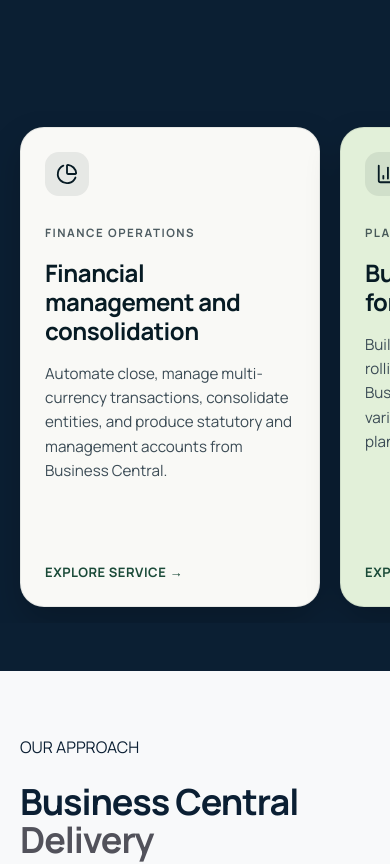
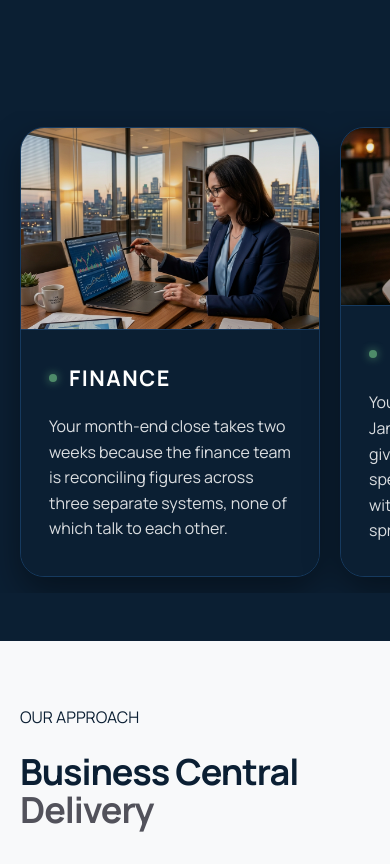
Before and after one commit to Bloom-Advisors/bloom-website, a React (Vite) app: page / in a window 390 px wide. Shown: the part 3400-4264 px from the top of the page. Built offline with nearby package versions, Linux system fonts and the light colour scheme.

Commit message:
Revert Services and CTA redesign

```diff
--- a/src/components/Services.css
+++ b/src/components/Services.css
@@ -87,6 +87,55 @@
   margin: 0;
 }
 
+/* View All Services Button */
+.btn-all-services {
+  display: inline-flex;
+  align-items: center;
+  background-color: #0B1F33;
+  border: 1px solid #163A5F;
+  border-radius: 50px;
+  padding: 0.35rem 1.5rem 0.35rem 0.35rem;
+  cursor: pointer;
+  transition: border-color 0.3s ease, background-color 0.3s ease;
+  margin-top: 0.25rem;
+}
+
+.btn-arrow-circle {
+  width: 36px;
+  height: 36px;
+  border-radius: 50%;
+  background-color: var(--brand-primary);
+  display: flex;
+  align-items: center;
+  justify-content: center;
+  margin-right: 1rem;
+  transition: transform 0.3s cubic-bezier(0.25, 0.8, 0.25, 1);
+}
+
+.btn-arrow-circle svg {
+  transition: transform 0.3s ease;
+}
+
+.btn-all-services:hover {
+  border-color: var(--brand-primary);
+  background-color: #0B1F33;
+}
+
+.btn-all-services:hover .btn-arrow-circle {
+  transform: scale(1.05);
+}
+
+.btn-all-services:hover .btn-arrow-circle svg {
+  transform: translateX(3px);
+}
+
+.btn-services-text {
+  font-size: 0.75rem;
+  font-weight: 700;
+  letter-spacing: 1px;
+  color: #ffffff;
+}
+
 /* Horizontal Track Container */
 .services-track-container {
   width: 100%;
@@ -106,184 +155,104 @@
   transition: transform 0.15s cubic-bezier(0.2, 0.8, 0.2, 1);
 }
 
-/* Service Cards - New Layout */
+/* Service Cards - Split Layout */
 .service-card {
   flex-shrink: 0;
   width: 450px;
-  height: 600px;
+  height: 700px;
   display: flex;
   flex-direction: column;
+  background-color: #0B1F33;
+  border: 1px solid #163A5F;
   border-radius: 24px;
   overflow: hidden;
   position: relative;
-  box-shadow: 0 15px 35px rgba(0, 0, 0, 0.2);
+  box-shadow: 0 15px 35px rgba(0, 0, 0, 0.4);
   cursor: pointer;
-  transition: transform 0.35s ease, box-shadow 0.35s ease;
-}
-
-/* Hover Interaction */
-@media (hover: hover) and (min-width: 992px) {
-  .service-card:hover {
-    transform: translateY(-6px);
-    box-shadow: 0 24px 60px rgba(5, 18, 28, 0.16);
-  }
-
-  .service-card:hover .service-image {
-    transform: scale(1.05);
-  }
-
-  .service-card:hover .card-link {
-    opacity: 0.8;
-  }
-}
-
-/* Plain Cards */
-.service-card.plain-cream {
-  background-color: #F9F9F6;
-  border: 1px solid rgba(7, 27, 36, 0.08);
-}
-
-.service-card.plain-green {
-  background-color: #E2F0D9; /* A subtle sage green tint */
-  border: 1px solid rgba(7, 27, 36, 0.08);
-}
-
-/* Image Cards */
-.service-card.image {
-  background-color: #05121c;
-  border: 1px solid rgba(255, 255, 255, 0.12);
+  transition:
+    border-color 0.5s cubic-bezier(0.25, 0.8, 0.25, 1),
+    transform 0.5s cubic-bezier(0.25, 0.8, 0.25, 1),
+    box-shadow 0.5s cubic-bezier(0.25, 0.8, 0.25, 1);
 }
 
 .service-image-wrapper {
-  position: absolute;
-  top: 0;
-  left: 0;
   width: 100%;
-  height: 100%;
-  z-index: 0;
+  height: 45%;
+  position: relative;
+  overflow: hidden;
+  border-bottom: 1px solid #163A5F;
 }
 
 .service-image {
   width: 100%;
   height: 100%;
   object-fit: cover;
-  transition: transform 0.6s ease;
+  filter: brightness(0.9);
+  transition: transform 0.8s cubic-bezier(0.2, 0.8, 0.2, 1);
 }
 
-.service-card.image::after {
-  content: "";
-  position: absolute;
-  inset: 0;
-  z-index: 1;
-  background: linear-gradient(
-    180deg,
-    rgba(5, 18, 28, 0.05) 0%,
-    rgba(5, 18, 28, 0.45) 45%,
-    rgba(5, 18, 28, 0.92) 100%
-  );
+/* Solid Content Wrapper */
+.service-card-content {
+  flex: 1;
+  padding: 2.5rem 2.25rem;
+  display: flex;
+  flex-direction: column;
+  gap: 1.25rem;
+  background-color: #0B1F33;
 }
 
-/* Content Wrapper */
-.card-content {
-  position: absolute;
-  left: 36px;
-  right: 36px;
-  bottom: 36px;
-  z-index: 2;
+.service-card-title-group {
   display: flex;
-  flex-direction: column;
+  align-items: center;
+  gap: 0.75rem;
 }
 
-/* Plain Card content padding adjust (since it doesn't need to sit at absolute bottom) */
-.service-card.plain-cream .card-content,
-.service-card.plain-green .card-content {
-  position: relative;
-  inset: auto;
-  padding: 36px;
-  height: 100%;
-}
-
-.icon-box {
-  width: 44px;
-  height: 44px;
-  border-radius: 14px;
-  background: rgba(7, 27, 36, 0.08);
-  display: flex;
-  align-items: center;
-  justify-content: center;
-  margin-bottom: 28px;
-}
-
-.card-label {
-  font-size: 12px;
-  text-transform: uppercase;
-  letter-spacing: 0.12em;
-  font-weight: 600;
-  margin-bottom: 18px;
-}
-
-.service-card.image .card-label {
-  color: var(--brand-primary);
-}
-
-.service-card.plain-cream .card-label,
-.service-card.plain-green .card-label {
-  color: #071b24;
-  opacity: 0.7;
+.service-card-dot {
+  width: 8px;
+  height: 8px;
+  background-color: var(--brand-primary);
+  border-radius: 50%;
+  box-shadow: 0 0 10px var(--brand-primary);
+  opacity: 0.8;
+  transition: transform 0.4s ease;
 }
 
 .service-card-title {
-  font-size: 1.5rem;
+  font-size: 1.35rem;
   font-weight: 700;
-  margin: 0 0 1rem 0;
-  letter-spacing: -0.5px;
-  line-height: 1.2;
-}
-
-.service-card.image .service-card-title {
   color: #ffffff;
-}
-
-.service-card.plain-cream .service-card-title,
-.service-card.plain-green .service-card-title {
-  color: #071b24;
+  margin: 0;
+  letter-spacing: 1.5px;
+  text-transform: uppercase;
 }
 
 .service-card-desc {
-  font-size: 0.95rem;
+  font-size: 1rem;
+  color: rgba(255, 255, 255, 0.85);
   line-height: 1.6;
   margin: 0;
 }
 
-.service-card.image .service-card-desc {
-  color: rgba(255, 255, 255, 0.85);
+/* Hover States (Desktop Only) */
+@media (hover: hover) and (min-width: 992px) {
+  .service-card:hover {
+    transform: translateY(-8px);
+    border-color: var(--brand-primary);
+    box-shadow:
+      0 25px 50px rgba(0, 0, 0, 0.6),
+      0 0 25px rgba(95, 167, 119, 0.2);
+  }
+
+  .service-card:hover .service-image {
+    transform: scale(1.08);
+  }
+
+  .service-card:hover .service-card-dot {
+    transform: scale(1.3);
+  }
 }
 
-.service-card.plain-cream .service-card-desc,
-.service-card.plain-green .service-card-desc {
-  color: #3b4b55;
-}
-
-.card-link {
-  margin-top: 28px;
-  font-size: 13px;
-  font-weight: 700;
-  letter-spacing: 0.04em;
-  text-transform: uppercase;
-  transition: opacity 0.2s ease;
-}
-
-.service-card.image .card-link {
-  color: #ffffff;
-}
-
-.service-card.plain-cream .card-link,
-.service-card.plain-green .card-link {
-  color: #1a4a38; /* Dark green */
-  margin-top: auto; /* Push link to bottom on plain cards */
-}
-
-/* Responsive */
+/* Responsive Fallback Styles - Mobile/Tablet Swipe Layout */
 @media (max-width: 991px) {
   .services-section {
     height: auto !important;
@@ -321,7 +290,11 @@
 
   .service-card {
     width: 340px;
-    height: 550px;
+    height: 650px;
+  }
+
+  .service-card-content {
+    padding: 2rem 1.75rem;
   }
 }
 @media (max-width: 576px) {
@@ -333,9 +306,21 @@
     gap: 2rem;
   }
 
+  .services-header-top {
+    padding: 0 1.25rem;
+  }
+
+  .services-heading {
+    font-size: 2rem;
+  }
+
+  .services-desc {
+    font-size: 0.9rem;
+  }
+
   .service-card {
     width: 300px;
-    height: 480px;
+    height: 450px;
   }
 
   .services-track {
@@ -343,15 +328,4 @@
     padding-left: 1.25rem;
     padding-right: 1.25rem;
   }
-
-  .card-content {
-    left: 24px;
-    right: 24px;
-    bottom: 24px;
-  }
-
-  .service-card.plain-cream .card-content,
-  .service-card.plain-green .card-content {
-    padding: 24px;
-  }
 }
--- a/src/components/Services.jsx
+++ b/src/components/Services.jsx
@@ -1,5 +1,5 @@
 import React, { useState, useEffect, useRef } from 'react';
-import { PieChart, BarChart3, LayoutDashboard } from 'lucide-react';
+import { ArrowRight } from 'lucide-react';
 import './Services.css';
 
 const Services = () => {
@@ -10,48 +10,33 @@
   const servicesData = [
     {
       id: 1,
-      type: 'plain-cream',
-      label: 'Finance Operations',
-      title: 'Financial management and consolidation',
-      desc: 'Automate close, manage multi-currency transactions, consolidate entities, and produce statutory and management accounts from Business Central.',
-      Icon: PieChart,
+      image: '/finance.png',
+      title: 'FINANCE',
+      desc: 'Your month-end close takes two weeks because the finance team is reconciling figures across three separate systems, none of which talk to each other.',
     },
     {
       id: 2,
-      type: 'plain-green',
-      label: 'Planning & Forecasting',
-      title: 'Budgeting and forecasting',
-      desc: 'Build connected budgets and rolling forecasts directly from Business Central actuals, with variance tracking and scenario planning.',
-      Icon: BarChart3,
+      image: '/budgeting.png',
+      title: 'BUDGETING',
+      desc: 'You signed off a budget in January. By April, nobody can give you a clear picture of actual spend against that budget without submitting a spreadsheet request.',
     },
     {
       id: 3,
-      type: 'image',
-      image: '/finance.png',
-      label: 'Project Control',
-      title: 'Project costing and job management',
-      desc: 'Track labour, materials, and expenses against each job with real-time work-in-progress reporting and project profitability insights.',
+      image: '/reporting.png',
+      title: 'REPORTING',
+      desc: 'Leadership is making decisions on data that is 30 days old because real-time reporting does not exist. By the time the numbers land, the moment has passed.',
     },
     {
       id: 4,
-      type: 'plain-cream',
-      label: 'Business Intelligence',
-      title: 'Reporting and analytics',
-      desc: 'Create Power BI, Jet Reports, and Solver dashboards built on your Business Central data for operational and executive visibility.',
-      Icon: LayoutDashboard,
-    },
-    {
-      id: 5,
-      type: 'image',
-      image: '/case_migration.png',
-      label: 'ERP Transformation',
-      title: 'ERP migration and system integration',
-      desc: 'Migrate from Sage, Xero, QuickBooks, or legacy systems with clean data mapping, validation, and reporting continuity.',
+      image: '/growth.png',
+      title: 'GROWTH',
+      desc: 'You are growing. New entities, new cost centres, new markets. Your current system was not built for this, and the cracks are starting to show.',
     },
   ];
 
   useEffect(() => {
     const handleScroll = () => {
+      // Disable calculations on mobile/tablet and reset transform
       if (window.innerWidth < 992) {
         setTranslateX(0);
         return;
@@ -67,20 +52,24 @@
       const sectionHeight = rect.height;
       const viewportHeight = window.innerHeight;
 
+      // Scrollable distance within the parent section
       const scrollableDist = sectionHeight - viewportHeight;
       if (scrollableDist <= 0) return;
 
+      // Progress ranges from 0 (section enters top of screen) to 1 (section exits bottom of screen)
       let progress = -rect.top / scrollableDist;
       progress = Math.max(0, Math.min(progress, 1));
 
+      // Calculate maximum horizontal displacement
       const maxTranslate = track.scrollWidth - container.clientWidth;
 
+      // Translate track based on progress
       setTranslateX(progress * Math.max(0, maxTranslate));
     };
 
     window.addEventListener('scroll', handleScroll);
     window.addEventListener('resize', handleScroll);
-    handleScroll();
+    handleScroll(); // Call once initially
 
     return () => {
       window.removeEventListener('scroll', handleScroll);
@@ -115,13 +104,8 @@
               className="services-track"
               style={{ transform: `translateX(-${translateX}px)` }}
             >
-              {servicesData.map((service) => {
-                const isImage = service.type === 'image';
-                const Icon = service.Icon;
-
-                return (
-                  <div key={service.id} className={`service-card ${service.type}`}>
-                    {isImage && (
+              {servicesData.map((service) => (
+                <div key={service.id} className="service-card">
                   <div className="service-image-wrapper">
                     <img
                       src={service.image}
@@ -130,24 +114,15 @@
                       loading="lazy"
                     />
                   </div>
-                    )}
-
-                    <div className="card-content">
-                      {!isImage && Icon && (
-                        <div className="icon-box">
-                          <Icon size={22} color={service.type === 'plain-green' ? '#071b24' : '#071b24'} />
+                  <div className="service-card-content">
+                    <div className="service-card-title-group">
+                      <span className="service-card-dot"></span>
+                      <h3 className="service-card-title">{service.title}</h3>
                     </div>
-                      )}
-
-                      <div className="card-label">{service.label}</div>
-                      <h3 className="service-card-title">{service.title}</h3>
                     <p className="service-card-desc">{service.desc}</p>
-
-                      <div className="card-link">Explore service &rarr;</div>
                   </div>
                 </div>
-                );
-              })}
+              ))}
             </div>
           </div>
 
```
Also changed, not shown: src/components/CTABanner.css (+39 -154 lines), src/components/CTABanner.jsx (+10 -34 lines). Lines whose indentation alone changed are shown as unchanged.
